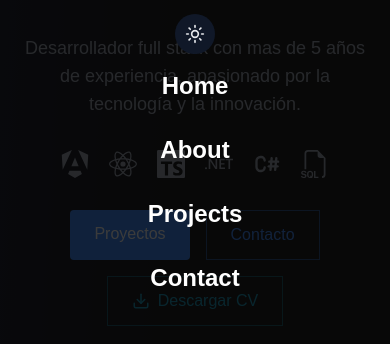
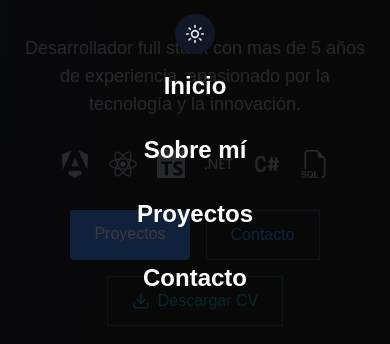
Before and after one commit to lemuayala/lemuel-ayala-portfolio, a React (Vite) app: page / in a window 390 px wide. Both pictures are taken after a click on the element 360 px from the left and 32 px from the top of the page. Shown: the part 278-622 px from the top of the page. Built offline with nearby package versions, Linux system fonts and the light colour scheme; no server answers.

Commit message:
feat(mobileMenu): agregar scroll suave al hacer click en enlaces

```diff
--- a/src/components/MobileMenu.tsx
+++ b/src/components/MobileMenu.tsx
@@ -3,7 +3,7 @@ import { useLanguage } from '../context/LanguageContext';
 import { useEffect, useState } from 'react';
 
 export const MobileMenu = ({ menuOpen, setMenuOpen }: any) => {
-  const { changeLanguage } = useLanguage();
+  const { t, changeLanguage } = useLanguage();
 
   const [theme, setTheme] = useState(localStorage.getItem('theme') || 'dark');
 
@@ -15,6 +15,17 @@ export const MobileMenu = ({ menuOpen, setMenuOpen }: any) => {
   const toggleTheme = () => {
     setTheme(theme === 'dark' ? 'light' : 'dark');
   };
+
+  const handleScroll = (id: string) => {
+    document.querySelector(id)?.scrollIntoView({ behavior: 'smooth' });
+  };
+
+  const links = [
+    { id: '#home', label: t('navbar.home') },
+    { id: '#about', label: t('navbar.about') },
+    { id: '#projects', label: t('navbar.projects') },
+    { id: '#contact', label: t('navbar.contact') },
+  ];
 
   return (
     <div
@@ -71,45 +82,24 @@ export const MobileMenu = ({ menuOpen, setMenuOpen }: any) => {
         )}
       </button>
 
+      {links.map((link) => (
         <a
-        href="#home"
+          key={link.id}
+          href={link.id}
+          onClick={(e) => {
+            e.preventDefault();
+            handleScroll(link.id);
+          }}
           className={`text-2xl font-semibold text-white my-4 transform transition-transform duration-300
                   ${
-              menuOpen ? 'opacity-100 translate-y-0' : 'opacity-0 translate-y-5'
+                    menuOpen
+                      ? 'opacity-100 translate-y-0'
+                      : 'opacity-0 translate-y-5'
                   }`}
         >
-        Home
+          {link.label}
         </a>
-
-      <a
-        href="#about"
-        className={`text-2xl font-semibold text-white my-4 transform transition-transform duration-300
-            ${
-              menuOpen ? 'opacity-100 translate-y-0' : 'opacity-0 translate-y-5'
-            }`}
-      >
-        About
-      </a>
-
-      <a
-        href="#projects"
-        className={`text-2xl font-semibold text-white my-4 transform transition-transform duration-300
-            ${
-              menuOpen ? 'opacity-100 translate-y-0' : 'opacity-0 translate-y-5'
-            }`}
-      >
-        Projects
-      </a>
-
-      <a
-        href="#contact"
-        className={`text-2xl font-semibold text-white my-4 transform transition-transform duration-300
-            ${
-              menuOpen ? 'opacity-100 translate-y-0' : 'opacity-0 translate-y-5'
-            }`}
-      >
-        Contact
-      </a>
+      ))}
     </div>
   );
 };
```
Lines whose indentation alone changed are shown as unchanged.
